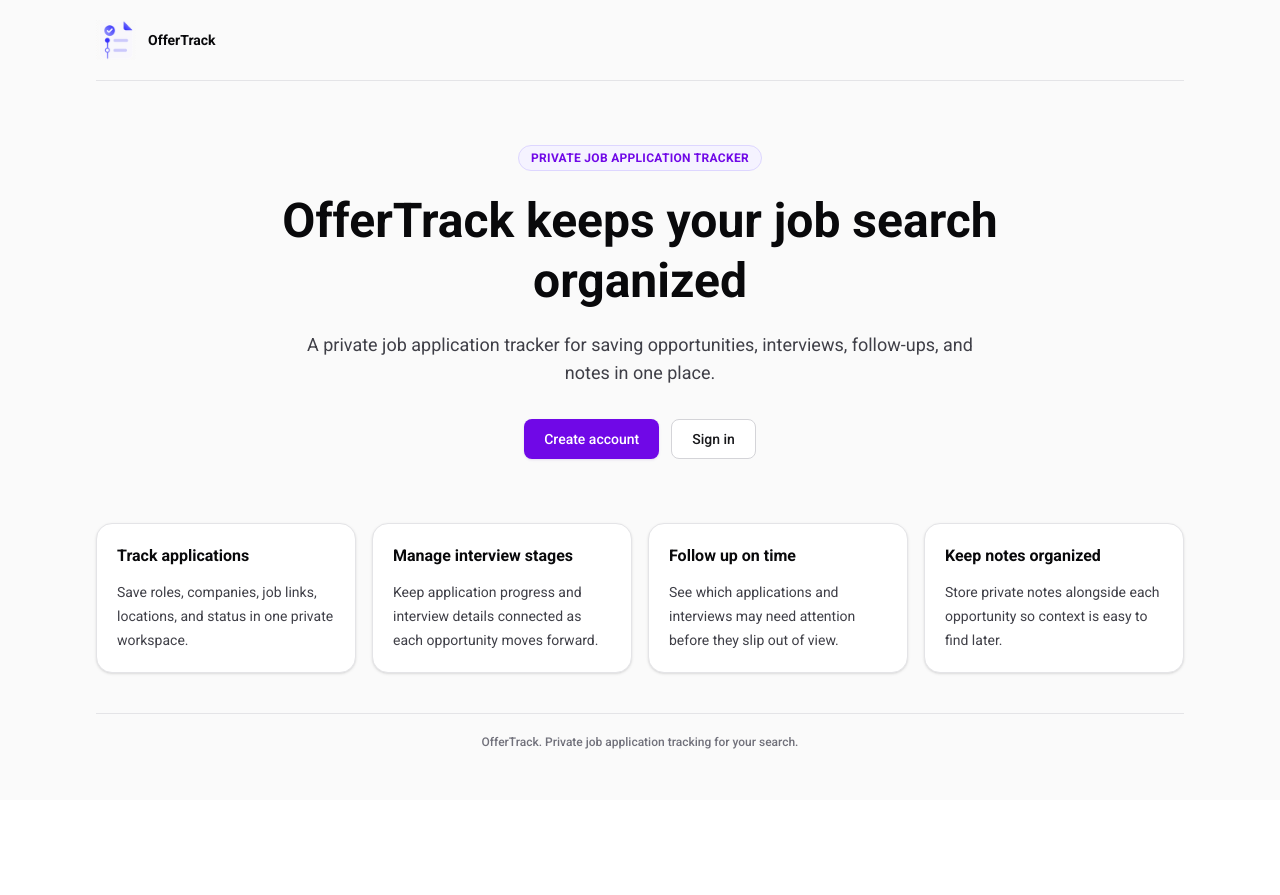
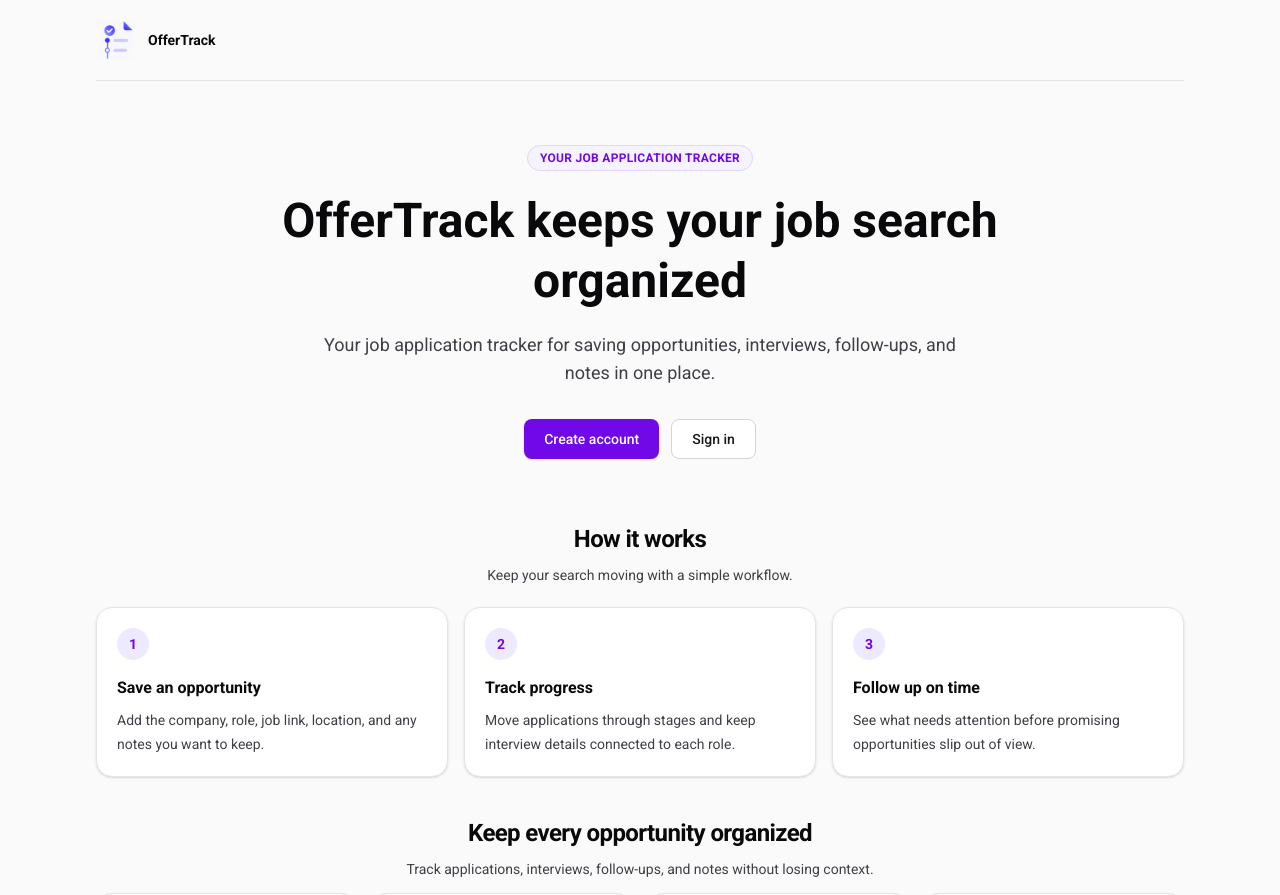
Before and after one commit to Xandr1/offertrack, a Next.js app in the folder apps/web/: page / in a window 1280 px wide. Shown: the top 895 px of the page. Before the commit the page ends 800 px from the top, so only its background shows below. Built offline with nearby package versions, Linux system fonts and the light colour scheme; no server answers.

Commit message:
landing page upd

```diff
--- a/apps/web/app/home-client.tsx
+++ b/apps/web/app/home-client.tsx
@@ -5,7 +5,6 @@ import { useRouter } from "next/navigation";
 import { useQuery } from "@tanstack/react-query";
 import { getCurrentUser } from "@/lib/api";
 import { queryKeys } from "@/lib/query-keys";
-import { pageStyles } from "@/lib/styles";
 import { LandingContent } from "./landing-content";
 
 export const HomeClient = () => {
@@ -23,14 +22,6 @@ export const HomeClient = () => {
     }
   }, [router, sessionQuery.data]);
 
-  if (sessionQuery.isPending) {
-    return (
-      <main className={pageStyles.centered}>
-        <div className={pageStyles.statusMessage}>Checking session...</div>
-      </main>
-    );
-  }
-
   if (sessionQuery.data) {
     return null;
   }
--- a/apps/web/app/landing-content.tsx
+++ b/apps/web/app/landing-content.tsx
@@ -1,30 +1,58 @@
 import Image from "next/image";
 import Link from "next/link";
+import {
+  BriefcaseBusiness,
+  CalendarCheck,
+  Clock,
+  StickyNote,
+} from "lucide-react";
 import { Card } from "@/components/ui/card";
-import { buttonStyles, formStyles, homeStyles } from "@/lib/styles";
+import { buttonStyles, homeStyles } from "@/lib/styles";
 
 export const LANDING_HEADLINE = "OfferTrack keeps your job search organized";
 
-const featureCards = [
+export const LANDING_FEATURES = [
   {
+    Icon: BriefcaseBusiness,
     title: "Track applications",
     description:
       "Save roles, companies, job links, locations, and status in one private workspace.",
   },
   {
+    Icon: CalendarCheck,
     title: "Manage interview stages",
     description:
       "Keep application progress and interview details connected as each opportunity moves forward.",
   },
   {
+    Icon: Clock,
     title: "Follow up on time",
     description:
       "See which applications and interviews may need attention before they slip out of view.",
   },
   {
+    Icon: StickyNote,
     title: "Keep notes organized",
     description:
       "Store private notes alongside each opportunity so context is easy to find later.",
+  },
+] as const;
+
+export const HOW_IT_WORKS_STEPS = [
+  {
+    title: "Save an opportunity",
+    description:
+      "Add the company, role, job link, location, and any notes you want to keep.",
+  },
+  {
+    title: "Track progress",
+    description:
+      "Move applications through stages and keep interview details connected to each role.",
+  },
+  {
+    title: "Follow up on time",
+    description:
+      "See what needs attention before promising opportunities slip out of view.",
   },
 ] as const;
 
@@ -46,15 +74,15 @@ export const LandingContent = () => (
       </header>
 
       <section className={homeStyles.hero}>
-        <p className={homeStyles.eyebrow}>Private job application tracker</p>
+        <p className={homeStyles.eyebrow}>Your job application tracker</p>
         <h1 className={homeStyles.title}>{LANDING_HEADLINE}</h1>
         <p className={homeStyles.description}>
-          A private job application tracker for saving opportunities,
-          interviews, follow-ups, and notes in one place.
+          Your job application tracker for saving opportunities, interviews,
+          follow-ups, and notes in one place.
         </p>
         <div className={homeStyles.actions}>
           <Link
-            className={`${formStyles.inlinePrimarySoftButton} ${homeStyles.ctaLink}`}
+            className={`${buttonStyles.primarySoft} ${homeStyles.ctaLink}`}
             href="/register"
           >
             Create account
@@ -68,19 +96,63 @@ export const LandingContent = () => (
         </div>
       </section>
 
-      <section aria-label="OfferTrack features" className={homeStyles.features}>
-        {featureCards.map((feature) => (
+      <section
+        aria-labelledby="how-it-works-heading"
+        className={homeStyles.section}
+      >
+        <div className={homeStyles.sectionHeader}>
+          <h2 className={homeStyles.sectionTitle} id="how-it-works-heading">
+            How it works
+          </h2>
+          <p className={homeStyles.sectionIntro}>
+            Keep your search moving with a simple workflow.
+          </p>
+        </div>
+        <div className={homeStyles.stepsGrid}>
+          {HOW_IT_WORKS_STEPS.map((step, index) => (
+            <Card className={homeStyles.stepCard} key={step.title}>
+              <div className={homeStyles.stepNumber}>{index + 1}</div>
+              <h3 className={homeStyles.stepTitle}>{step.title}</h3>
+              <p className={homeStyles.stepDescription}>{step.description}</p>
+            </Card>
+          ))}
+        </div>
+      </section>
+
+      <section
+        aria-labelledby="features-heading"
+        className={homeStyles.section}
+      >
+        <div className={homeStyles.sectionHeader}>
+          <h2 className={homeStyles.sectionTitle} id="features-heading">
+            Keep every opportunity organized
+          </h2>
+          <p className={homeStyles.sectionIntro}>
+            Track applications, interviews, follow-ups, and notes without
+            losing context.
+          </p>
+        </div>
+        <div className={homeStyles.features}>
+          {LANDING_FEATURES.map((feature) => {
+            const FeatureIcon = feature.Icon;
+
+            return (
               <Card className={homeStyles.featureCard} key={feature.title}>
+                <div className={homeStyles.featureIcon}>
+                  <FeatureIcon aria-hidden="true" size={20} strokeWidth={2} />
+                </div>
                 <h2 className={homeStyles.featureTitle}>{feature.title}</h2>
                 <p className={homeStyles.featureDescription}>
                   {feature.description}
                 </p>
               </Card>
-        ))}
+            );
+          })}
+        </div>
       </section>
 
       <footer className={homeStyles.footer}>
-        OfferTrack. Private job application tracking for your search.
+        OfferTrack. Your job application tracking for your search.
       </footer>
     </div>
   </main>
--- a/apps/web/src/components/ui/button.tsx
+++ b/apps/web/src/components/ui/button.tsx
@@ -3,7 +3,7 @@ import { buttonStyles, formStyles } from "@/lib/styles";
 
 const buttonVariantClassNames = {
   primary: formStyles.primaryButton,
-  primarySoft: formStyles.inlinePrimarySoftButton,
+  primarySoft: buttonStyles.primarySoft,
   secondary: buttonStyles.secondary,
   danger: buttonStyles.danger,
   secondarySoft: buttonStyles.secondarySoft,
--- a/apps/web/src/lib/styles.ts
+++ b/apps/web/src/lib/styles.ts
@@ -52,8 +52,20 @@ export const homeStyles = {
     "mt-5 max-w-2xl text-base leading-7 text-zinc-700 sm:text-lg",
   actions: "mt-8 flex w-full flex-col gap-3 sm:w-auto sm:flex-row",
   ctaLink: "w-full px-5 sm:w-auto",
+  section: "pb-10",
+  sectionHeader: "mx-auto max-w-2xl text-center",
+  sectionTitle: "text-2xl font-semibold tracking-tight text-zinc-950",
+  sectionIntro: "mb-3 mt-2 text-sm leading-6 text-zinc-700",
+  stepsGrid: "mt-5 grid gap-4 md:grid-cols-3",
+  stepCard: "h-full",
+  stepNumber:
+    "flex h-8 w-8 items-center justify-center rounded-full bg-violet-100 text-sm font-semibold text-violet-700",
+  stepTitle: "mt-4 text-base font-semibold text-zinc-950",
+  stepDescription: "mt-2 text-sm leading-6 text-zinc-700",
   features: "grid gap-4 pb-10 sm:grid-cols-2 lg:grid-cols-4",
   featureCard: "h-full",
+  featureIcon:
+    "mb-4 flex h-10 w-10 items-center justify-center rounded-xl bg-violet-50 text-violet-700",
   featureTitle: "text-base font-semibold text-zinc-950",
   featureDescription: "mt-3 text-sm leading-6 text-zinc-700",
   footer:
@@ -102,8 +114,6 @@ export const formStyles = {
     "w-40 rounded-lg border border-zinc-300 bg-white pb-[5px] pl-3 pr-[5px] pt-[5px] text-sm font-medium text-zinc-900 shadow-sm outline-none focus:border-violet-600 focus:ring-2 focus:ring-violet-100",
   primaryButton:
     "w-full rounded-xl bg-zinc-950 px-4 py-2 font-medium text-white disabled:opacity-60",
-  inlinePrimarySoftButton:
-    "inline-flex h-10 items-center justify-center rounded-lg bg-violet-700 px-4 text-sm font-medium text-white shadow-sm shadow-violet-900/10 transition hover:bg-violet-800 disabled:cursor-not-allowed disabled:opacity-60",
   error:
     "rounded-xl border border-red-200 bg-red-50 px-3 py-2 text-sm text-red-700",
 };
@@ -113,6 +123,8 @@ export const buttonStyles = {
     "rounded-xl border border-zinc-300 px-4 py-2 text-sm font-medium text-zinc-950 hover:bg-zinc-50",
   danger:
     "rounded-xl border border-red-200 px-4 py-2 text-sm font-medium text-red-700 hover:bg-red-50",
+  primarySoft:
+    "inline-flex h-10 items-center justify-center rounded-lg bg-violet-700 px-4 text-sm font-medium text-white shadow-sm shadow-violet-900/10 transition hover:bg-violet-800 disabled:cursor-not-allowed disabled:opacity-60",
   secondarySoft:
     "inline-flex h-10 items-center justify-center rounded-lg border border-zinc-300 bg-white px-4 text-sm font-medium text-zinc-900 transition hover:bg-zinc-50 disabled:cursor-not-allowed disabled:opacity-60",
   secondarySoftAccent:
```
Also changed, not shown: 2 other files (tests, documents, lock files or other folders). Lines whose indentation alone changed are shown as unchanged.
